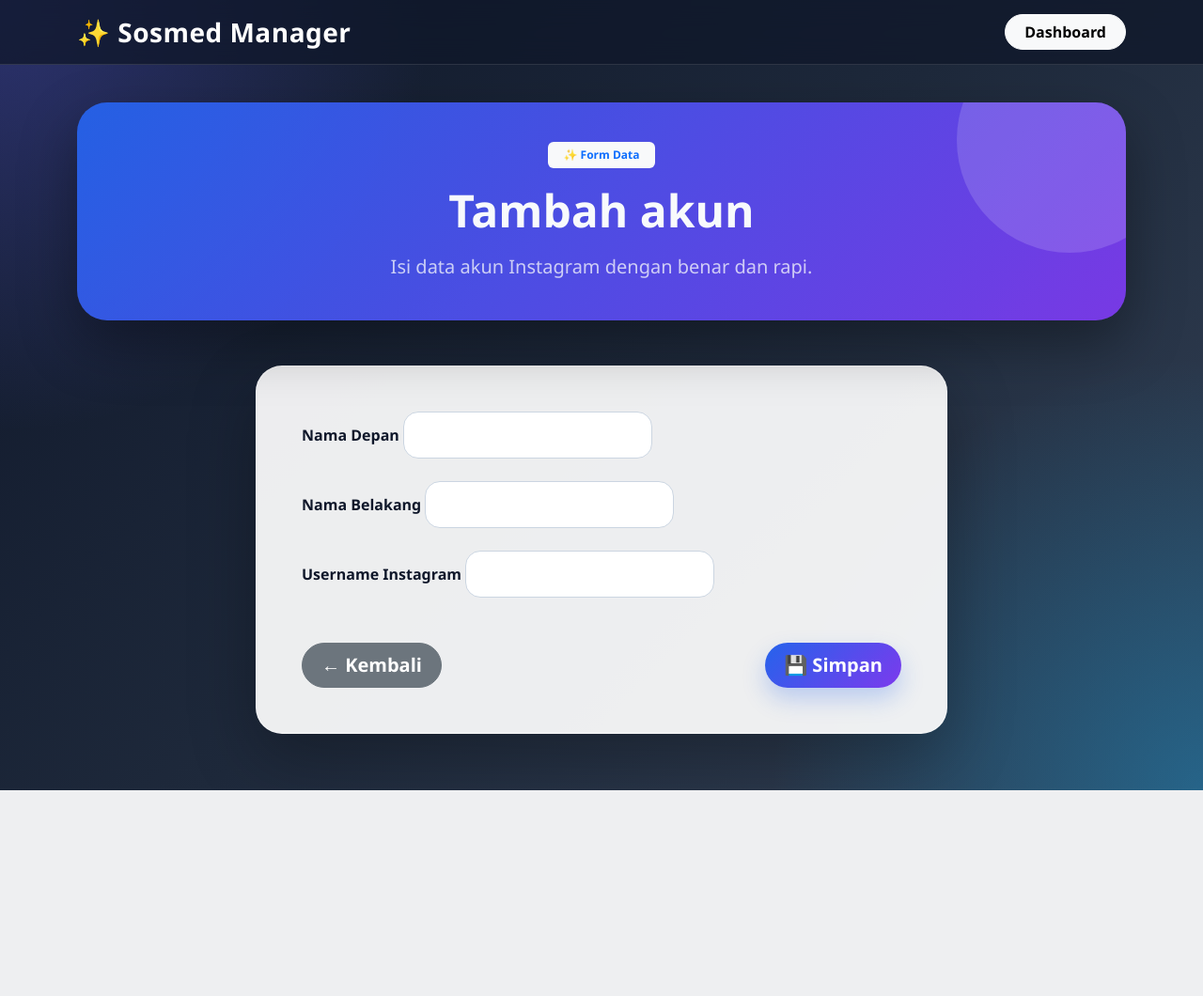
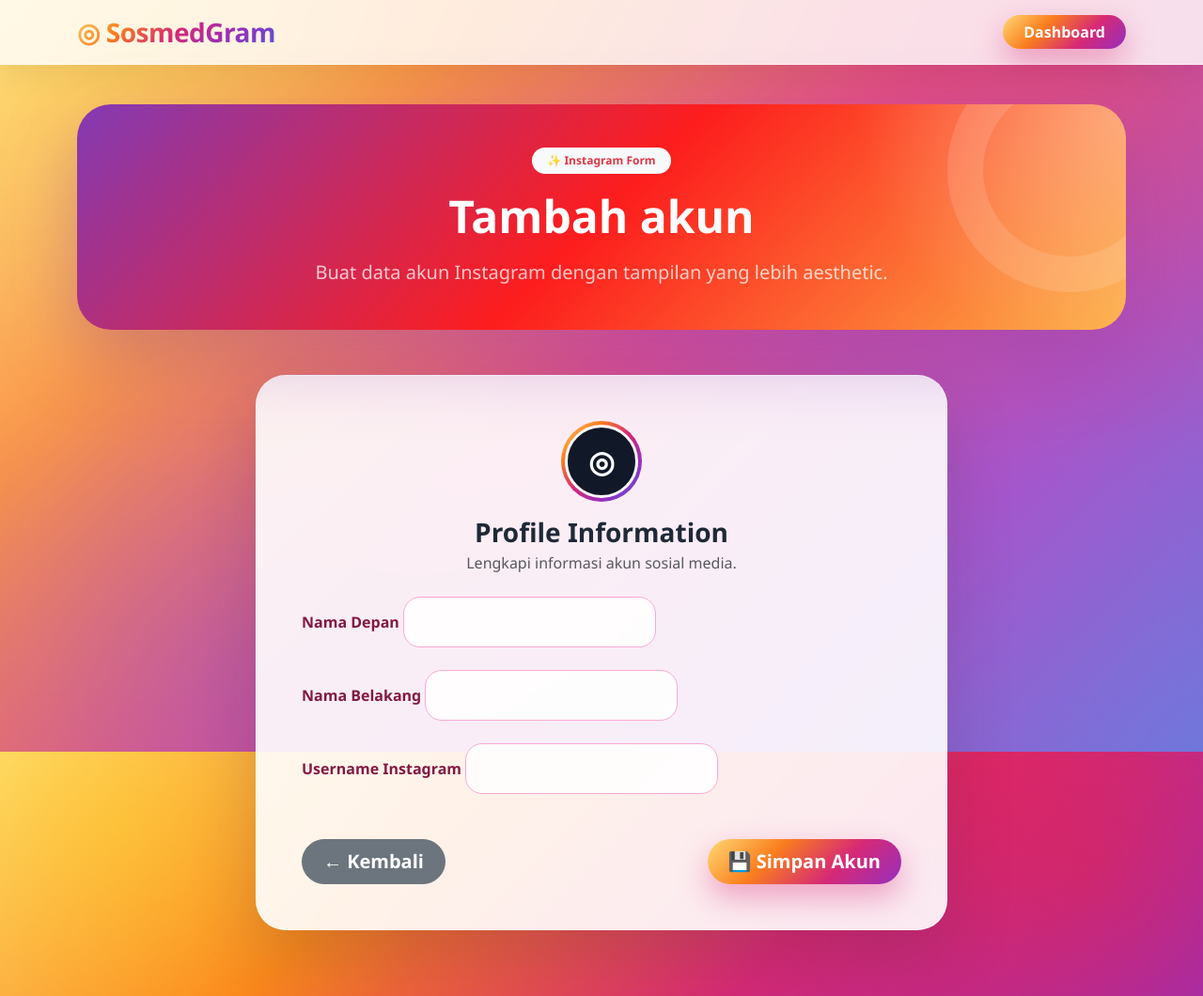
Before and after one commit to 230601110036-del/Lailatul-Fitri, a Django app: page /sosmed/create/ in a window 1280 px wide. Shown: the whole page at 94% size. Before the commit the page ends 841 px from the top, so only its background shows below. Run offline with Django 5.2, Linux system fonts and the light colour scheme.

Commit message:
change UI to instagram vibes

```diff
--- a/sosmed/templates/sosmed/create.html
+++ b/sosmed/templates/sosmed/create.html
@@ -5,18 +5,28 @@
 {% endblock title %}
 
 {% block contents %}
-<div class="hero-card mb-5 text-center">
-  <span class="badge bg-light text-primary mb-3 px-3 py-2">✨ Form Data</span>
+<div class="ig-hero mb-5 text-center">
+  <span class="badge bg-light text-danger mb-3 px-3 py-2 rounded-pill">
+    ✨ Instagram Form
+  </span>
   <h1 class="display-5 fw-bold mb-3">{{ page_title }}</h1>
   <p class="fs-5 opacity-75 mb-0">
-    Isi data akun Instagram dengan benar dan rapi.
+    Buat data akun Instagram dengan tampilan yang lebih aesthetic.
   </p>
 </div>
 
 <div class="row justify-content-center">
   <div class="col-lg-8">
-    <div class="glass-card">
+    <div class="ig-card">
       <div class="p-4 p-md-5">
+        <div class="text-center mb-4">
+          <div class="avatar-ring mx-auto mb-3" style="width:86px;height:86px;">
+            <div class="avatar-inner fs-2">◎</div>
+          </div>
+          <h3 class="fw-bold mb-1">Profile Information</h3>
+          <p class="text-muted mb-0">Lengkapi informasi akun sosial media.</p>
+        </div>
+
         <form method="POST">
           {% csrf_token %}
 
@@ -40,8 +50,8 @@
               ← Kembali
             </a>
 
-            <button type="submit" class="btn btn-primary btn-lg">
-              💾 Simpan
+            <button type="submit" class="btn btn-ig btn-lg">
+              💾 Simpan Akun
             </button>
           </div>
         </form>
--- a/templates/base.html
+++ b/templates/base.html
@@ -16,127 +16,187 @@
     body {
       min-height: 100vh;
       background:
-        radial-gradient(circle at top left, rgba(99, 102, 241, .35), transparent 30%),
-        radial-gradient(circle at bottom right, rgba(14, 165, 233, .35), transparent 30%),
-        linear-gradient(135deg, #0f172a, #1e293b, #334155);
-      color: #f8fafc;
+        radial-gradient(circle at 10% 10%, rgba(255, 214, 10, .35), transparent 25%),
+        radial-gradient(circle at 90% 15%, rgba(253, 29, 29, .35), transparent 28%),
+        radial-gradient(circle at 20% 90%, rgba(131, 58, 180, .45), transparent 30%),
+        linear-gradient(135deg, #feda75, #fa7e1e, #d62976, #962fbf, #4f5bd5);
+      background-attachment: fixed;
+      color: #1f2937;
     }
 
-    .glass-navbar {
-      background: rgba(15, 23, 42, .75);
-      backdrop-filter: blur(14px);
-      border-bottom: 1px solid rgba(255,255,255,.12);
+    body::before {
+      content: "";
+      position: fixed;
+      inset: 0;
+      background: rgba(255,255,255,.18);
+      backdrop-filter: blur(24px);
+      z-index: -1;
     }
 
-    .navbar-brand {
-      letter-spacing: .5px;
+    .ig-navbar {
+      background: rgba(255,255,255,.82);
+      backdrop-filter: blur(18px);
+      border-bottom: 1px solid rgba(255,255,255,.6);
+      box-shadow: 0 10px 35px rgba(0,0,0,.08);
+    }
+
+    .brand-gradient {
+      background: linear-gradient(135deg, #feda75, #fa7e1e, #d62976, #962fbf, #4f5bd5);
+      -webkit-background-clip: text;
+      -webkit-text-fill-color: transparent;
+      font-weight: 900;
+      letter-spacing: -.5px;
     }
 
     .page-shell {
-      padding-top: 40px;
-      padding-bottom: 60px;
+      padding-top: 42px;
+      padding-bottom: 70px;
     }
 
-    .hero-card {
+    .ig-hero {
+      position: relative;
+      overflow: hidden;
+      border-radius: 36px;
+      padding: 46px;
+      color: white;
       background:
-        linear-gradient(135deg, rgba(37, 99, 235, .95), rgba(124, 58, 237, .95));
+        radial-gradient(circle at top right, rgba(255,255,255,.35), transparent 25%),
+        linear-gradient(135deg, #833ab4, #fd1d1d, #fcb045);
+      box-shadow: 0 30px 80px rgba(131, 58, 180, .35);
+    }
+
+    .ig-hero::after {
+      content: "";
+      position: absolute;
+      width: 260px;
+      height: 260px;
+      border-radius: 50%;
+      border: 38px solid rgba(255,255,255,.13);
+      right: -70px;
+      top: -60px;
+    }
+
+    .ig-card {
+      background: rgba(255,255,255,.9);
+      border: 1px solid rgba(255,255,255,.8);
       border-radius: 32px;
-      padding: 42px;
-      box-shadow: 0 25px 60px rgba(0,0,0,.35);
-      position: relative;
+      box-shadow: 0 28px 70px rgba(31,41,55,.18);
       overflow: hidden;
     }
 
-    .hero-card::after {
-      content: "";
-      position: absolute;
-      width: 240px;
-      height: 240px;
-      border-radius: 50%;
-      background: rgba(255,255,255,.15);
-      top: -80px;
-      right: -60px;
+    .ig-stat {
+      border-radius: 28px;
+      padding: 26px;
+      background: rgba(255,255,255,.78);
+      border: 1px solid rgba(255,255,255,.8);
+      box-shadow: 0 22px 55px rgba(31,41,55,.14);
+      transition: .25s;
     }
 
-    .glass-card {
-      background: rgba(255,255,255,.92);
-      color: #0f172a;
-      border: 1px solid rgba(255,255,255,.55);
-      border-radius: 28px;
-      box-shadow: 0 25px 70px rgba(0,0,0,.28);
-      overflow: hidden;
+    .ig-stat:hover {
+      transform: translateY(-8px);
     }
 
-    .stat-card {
-      background: rgba(255,255,255,.14);
-      border: 1px solid rgba(255,255,255,.2);
-      border-radius: 24px;
-      padding: 24px;
+    .ig-icon {
+      width: 54px;
+      height: 54px;
+      border-radius: 18px;
+      display: flex;
+      align-items: center;
+      justify-content: center;
       color: white;
-      backdrop-filter: blur(12px);
-      box-shadow: 0 16px 40px rgba(0,0,0,.22);
+      font-size: 26px;
+      background: linear-gradient(135deg, #feda75, #fa7e1e, #d62976, #962fbf);
+      box-shadow: 0 14px 30px rgba(214,41,118,.35);
     }
 
     .btn {
       border-radius: 999px;
-      font-weight: 700;
-      padding-left: 20px;
-      padding-right: 20px;
+      font-weight: 800;
+      padding-left: 22px;
+      padding-right: 22px;
     }
 
-    .btn-glow {
-      background: linear-gradient(135deg, #f59e0b, #f97316);
+    .btn-ig {
+      color: white;
       border: none;
-      color: white;
-      box-shadow: 0 12px 25px rgba(249, 115, 22, .35);
+      background: linear-gradient(135deg, #feda75, #fa7e1e, #d62976, #962fbf);
+      box-shadow: 0 14px 32px rgba(214,41,118,.38);
     }
 
-    .btn-primary {
-      background: linear-gradient(135deg, #2563eb, #7c3aed);
-      border: none;
-      box-shadow: 0 12px 25px rgba(37, 99, 235, .25);
+    .btn-ig:hover {
+      color: white;
+      transform: translateY(-2px);
     }
 
-    .btn-danger {
-      background: linear-gradient(135deg, #ef4444, #e11d48);
+    .btn-soft {
+      background: rgba(255,255,255,.92);
       border: none;
+      color: #d62976;
+      box-shadow: 0 14px 30px rgba(255,255,255,.25);
     }
 
-    .table-modern thead th {
-      background: linear-gradient(135deg, #1e40af, #4338ca);
-      color: white;
-      padding: 18px;
-      border: none;
+    .avatar-ring {
+      width: 58px;
+      height: 58px;
+      border-radius: 50%;
+      padding: 4px;
+      background: linear-gradient(135deg, #feda75, #fa7e1e, #d62976, #962fbf, #4f5bd5);
     }
 
-    .table-modern tbody td {
+    .avatar-inner {
+      width: 100%;
+      height: 100%;
+      border-radius: 50%;
+      background: #111827;
+      color: white;
+      display: flex;
+      align-items: center;
+      justify-content: center;
+      font-weight: 900;
+      border: 3px solid white;
+    }
+
+    .username-pill {
+      display: inline-block;
+      padding: 9px 15px;
+      border-radius: 999px;
+      font-weight: 900;
+      color: #d62976;
+      background: linear-gradient(135deg, #fff7ed, #fce7f3, #ede9fe);
+    }
+
+    .table-ig thead th {
+      background: #fff1f2;
+      color: #9f1239;
+      border: none;
+      padding: 18px;
+    }
+
+    .table-ig tbody td {
       padding: 20px 18px;
       vertical-align: middle;
     }
 
-    .table-modern tbody tr:hover {
-      background: #eef2ff;
-      transform: scale(1.005);
+    .table-ig tbody tr {
       transition: .2s;
     }
 
-    .badge-username {
-      display: inline-block;
-      background: linear-gradient(135deg, #dbeafe, #ede9fe);
-      color: #3730a3;
-      padding: 9px 14px;
-      border-radius: 999px;
-      font-weight: 800;
+    .table-ig tbody tr:hover {
+      background: #fff7ed;
+      transform: scale(1.006);
     }
 
     .form-control, input {
-      border-radius: 16px !important;
-      padding: 12px 16px !important;
-      border: 1px solid #cbd5e1 !important;
+      border-radius: 18px !important;
+      padding: 14px 18px !important;
+      border: 1px solid #f9a8d4 !important;
+      background: rgba(255,255,255,.9) !important;
     }
 
     label {
-      font-weight: 800;
+      font-weight: 900;
+      color: #831843;
     }
 
     .custom-toast {
@@ -144,21 +204,20 @@
       padding: 18px 24px;
       border-radius: 24px;
       color: white;
-  font-weight: 700;
+      font-weight: 800;
       backdrop-filter: blur(14px);
-  box-shadow: 0 20px 40px rgba(0,0,0,.35);
-
+      box-shadow: 0 20px 40px rgba(0,0,0,.25);
       animation: slideIn .5s ease;
     }
 
     .toast-success {
-  background: rgba(15, 23, 42, .92);
-  border-left: 8px solid #22d3ee;
+      background: linear-gradient(135deg, #111827, #d62976);
+      border-left: 8px solid #fcb045;
     }
 
     .toast-error {
-  background: rgba(127, 29, 29, .92);
-  border-left: 8px solid #fb7185;
+      background: linear-gradient(135deg, #7f1d1d, #e11d48);
+      border-left: 8px solid #feda75;
     }
 
     .toast-content {
@@ -166,55 +225,35 @@
     }
 
     @keyframes slideIn {
-  from {
-    transform: translateX(120%);
-    opacity: 0;
-  }
-
-  to {
-    transform: translateX(0);
-    opacity: 1;
-  }
+      from { transform: translateX(120%); opacity: 0; }
+      to { transform: translateX(0); opacity: 1; }
     }
   </style>
 </head>
 
 <body>
-  <nav class="navbar navbar-expand-lg navbar-dark glass-navbar">
+  <nav class="navbar navbar-expand-lg ig-navbar">
     <div class="container">
-      <a class="navbar-brand fw-bold fs-3" href="{% url 'sosmed:list' %}">
-        ✨ Sosmed Manager
+      <a class="navbar-brand fs-3 brand-gradient" href="{% url 'sosmed:list' %}">
+        ◎ SosmedGram
       </a>
-      <a class="btn btn-light" href="{% url 'sosmed:list' %}">
+      <a class="btn btn-ig" href="{% url 'sosmed:list' %}">
         Dashboard
       </a>
     </div>
   </nav>
 
-  <div class="toast-container position-fixed top-0 end-0 p-4"
-     style="z-index:9999;">
-
+  <div class="toast-container position-fixed top-0 end-0 p-4" style="z-index:9999;">
     {% if messages %}
       {% for message in messages %}
-
         <div class="custom-toast show mb-3
-        {% if message.tags == 'success' %}
-          toast-success
-        {% elif message.tags == 'error' %}
-          toast-error
+          {% if message.tags == 'success' %}toast-success{% elif message.tags == 'error' %}toast-error{% endif %}">
+          <div class="toast-content">{{ message }}</div>
+        </div>
+      {% endfor %}
     {% endif %}
-      ">
-
-        <div class="toast-content">
-          {{ message }}
   </div>
 
-      </div>
-
-    {% endfor %}
-  {% endif %}
-
-</div>
   <main class="container page-shell">
     {% block contents %}
     {% endblock contents %}
@@ -223,20 +262,19 @@
   <script src="https://cdn.jsdelivr.net/npm/bootstrap@5.3.3/dist/js/bootstrap.bundle.min.js"></script>
 
   <script>
+    function confirmDelete() {
+      return confirm("Yakin ingin menghapus akun ini?");
+    }
+
     setTimeout(() => {
       const toasts = document.querySelectorAll('.custom-toast');
-
       toasts.forEach((toast) => {
         toast.style.transition = "all .5s ease";
         toast.style.opacity = "0";
         toast.style.transform = "translateX(120%)";
-
-      setTimeout(() => {
-        toast.remove();
-      }, 500);
+        setTimeout(() => toast.remove(), 500);
       });
-
-  }, 2500); // 2.5 detik
+    }, 2500);
   </script>
 </body>
 </html>
```
Also changed, not shown: sosmed/templates/sosmed/list.html (+41 -24 lines). Lines whose indentation alone changed are shown as unchanged.
